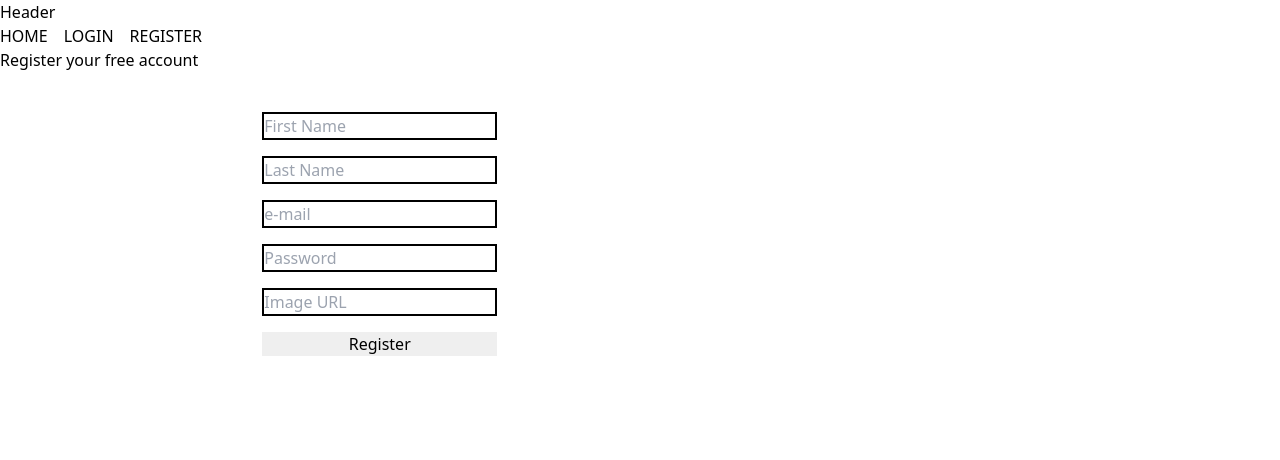
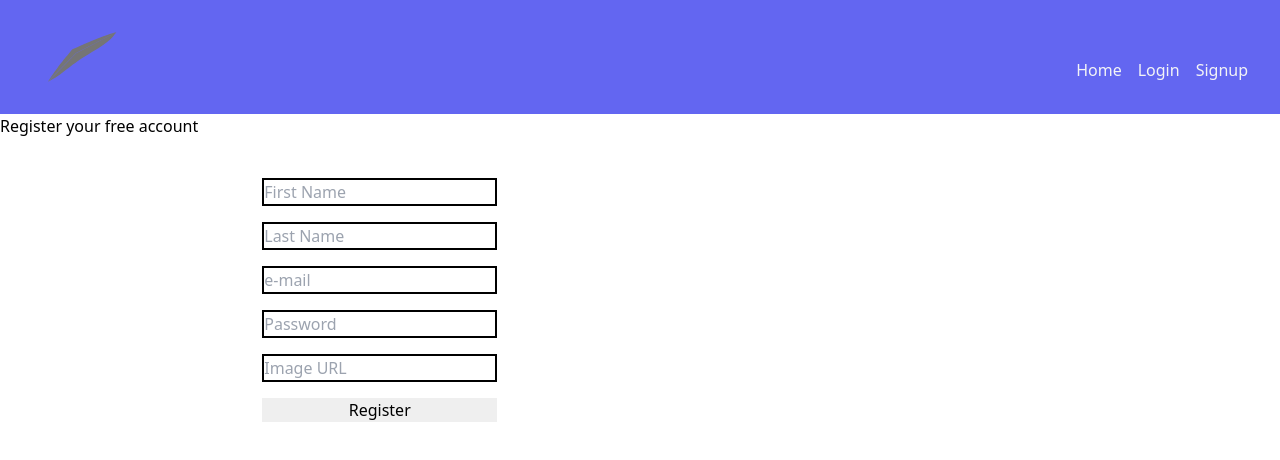
Before and after one commit to buddhablake/FeatherPen, a Next.js app: page /register in a window 1280 px wide. Shown: the top 460 px of the page. Built offline with nearby package versions, Linux system fonts and the light colour scheme.

Commit message:
added basic styling to index, and dashboard, functionality unchanged from last commit.

```diff
--- a/components/Header.js
+++ b/components/Header.js
@@ -1,13 +1,14 @@
-import Nav from './Nav'
+import Nav from "./Nav";
+import Logo from "../components/svg/Logo";
 
 const Header = () => {
+  return (
+    <header className="flex justify-between items-end p-8 bg-indigo-500 text-gray-100">
+      <Logo />
 
-  return (
-    <div>
-      <h1>Header</h1>
       <Nav />
-    </div>
-  )
-}
+    </header>
+  );
+};
 
-export default Header
+export default Header;
--- a/components/Nav.js
+++ b/components/Nav.js
@@ -16,6 +16,7 @@ const Nav = () => {
 
   const router = useRouter();
 
+  //Can we abstract this function into it's own file???
   const logout = () => {
     axios
       .delete("/api/session", {
@@ -37,33 +38,34 @@ const Nav = () => {
   return (
     <nav className="flex">
       <ul className="flex justify-around gap-4">
-        <li>
+        <li className="hover:underline">
           <Link href="/">
-            <a>HOME</a>
+            <a>Home</a>
           </Link>
         </li>
         {isLogged ? (
           <>
-            <li>
+            <li className="hover:underline">
               <Link href="/dashboard">
-                <a>dash</a>
+                <a>Dashboard</a>
               </Link>
             </li>
             <li>
-              <button onClick={logout}>Logout</button>
+              <button className="hover:underline" onClick={logout}>
+                Logout
+              </button>
             </li>
           </>
         ) : (
           <>
-            {" "}
-            <li>
+            <li className="hover:underline">
               <Link href="/login">
-                <a>LOGIN</a>
+                <a>Login</a>
               </Link>
             </li>
-            <li>
+            <li className="hover:underline">
               <Link href="/register">
-                <a>REGISTER</a>
+                <a>Signup</a>
               </Link>
             </li>
           </>
--- a/components/forms/RegisterForm.js
+++ b/components/forms/RegisterForm.js
@@ -1,32 +1,29 @@
-import useForm from '../../utils/useForm'
-import axios from 'axios'
-import { useState } from 'react'
-import { useRouter } from 'next/router'
+import useForm from "../../utils/useForm";
+import axios from "axios";
+import { useState } from "react";
+import { useRouter } from "next/router";
 
 const RegisterForm = () => {
-
-  const [values, setValues, handleChange] = useForm()
-  const router = useRouter()
+  const [values, setValues, handleChange] = useForm();
+  const router = useRouter();
 
   const register = (e) => {
-    e.preventDefault()
-    axios.post('/api/register', values)
-    .then((res)=> {
-      localStorage.setItem('authorization', res.data.authorization)
-      router.push('/')
-    })
-  }
-
+    e.preventDefault();
+    axios.post("/api/register", values).then((res) => {
+      localStorage.setItem("authorization", res.data.authorization);
+      location.assign("/");
+    });
+  };
 
   return (
-      <div>
+    <div>
       <form onSubmit={register} className="grid gap-4 p-16">
         <input
           className="border-2 border-black"
           type="text"
           name="firstName"
           onChange={handleChange}
-          value={values ? values.firstName : "" }
+          value={values ? values.firstName : ""}
           placeholder="First Name"
         />
         <input
@@ -34,7 +31,7 @@ const RegisterForm = () => {
           type="text"
           name="lastName"
           onChange={handleChange}
-          value={values ? values.lastName : "" }
+          value={values ? values.lastName : ""}
           placeholder="Last Name"
         />
         <input
@@ -42,7 +39,7 @@ const RegisterForm = () => {
           type="email"
           name="email"
           onChange={handleChange}
-          value={values ? values.email : "" }
+          value={values ? values.email : ""}
           placeholder="e-mail"
         />
         <input
@@ -50,7 +47,7 @@ const RegisterForm = () => {
           type="password"
           name="password"
           onChange={handleChange}
-          value={values ? values.password : "" }
+          value={values ? values.password : ""}
           placeholder="Password"
         />
         <input
@@ -58,14 +55,13 @@ const RegisterForm = () => {
           type="URL"
           name="profileImage"
           onChange={handleChange}
-          value={values ? values.profileImage : "" }
+          value={values ? values.profileImage : ""}
           placeholder="Image URL"
         />
 
-        <input type="submit" value="Register"/>
+        <input type="submit" value="Register" />
       </form>
-      </div>
-  )
-
-}
-export default RegisterForm
+    </div>
+  );
+};
+export default RegisterForm;
--- a/components/forms/editPostForm.js
+++ b/components/forms/editPostForm.js
@@ -21,7 +21,7 @@ const EditPostForm = ({ postid }) => {
     axios
       .put("/api/posts/" + postid, values)
       .then((res) => {
-        router.push("/");
+        router.push("/dashboard");
       })
       .catch((err) => {
         console.log(err.message);
--- /dev/null
+++ b/components/svg/Logo.js
@@ -0,0 +1,22 @@
+import React from "react";
+
+const Logo = () => {
+  return (
+    <svg
+      xmlns="http://www.w3.org/2000/svg"
+      width="100"
+      height="50"
+      fill="none"
+      viewBox="0 0 338 245"
+    >
+      <path
+        fill="#757575"
+        fillRule="evenodd"
+        d="M139.945 103.291l-.07.037-.055.056L.963 244.259c55.773-80.983 64.882-91.975 101.703-136.41 5.617-6.779 11.879-14.335 19.049-23.037C243.504 30.496 302.103 7.735 336.429.736L139.945 103.291zM337.292 1.414L140.477 104.142 1.992 244.639c40.206-20.632 59.9-36.18 85.825-56.648 21.208-16.744 46.586-36.78 90.775-65.585 119.176-70.401 129.446-83.556 153-113.728 1.804-2.31 3.686-4.72 5.7-7.264z"
+        clipRule="evenodd"
+      ></path>
+    </svg>
+  );
+};
+
+export default Logo;
```
Also changed, not shown: pages/dashboard/index.js (+20 -7 lines), pages/index.js (+18 -15 lines).
